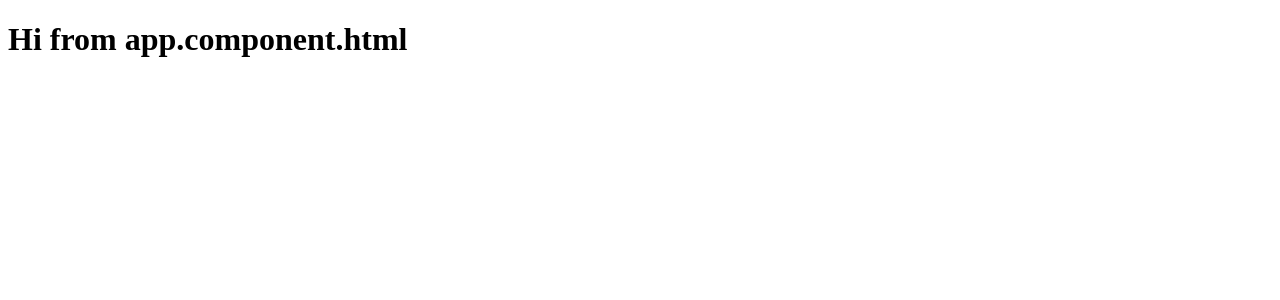
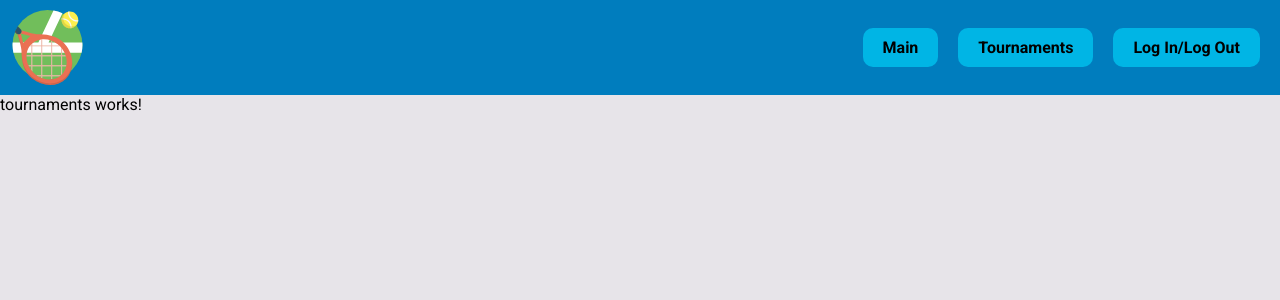
Before and after one commit to fodortamas96/TournamentTrackerFE, an Angular app: page / in a window 1280 px wide. Shown: the top 300 px of the page. Built offline with nearby package versions, Linux system fonts and the light colour scheme.

Commit message:
Created a basic navbar

```diff
--- a/src/app/app.component.css
+++ b/src/app/app.component.css
@@ -0,0 +1,26 @@
+.logo {
+    width: 75px;
+}
+
+header {
+    display: flex;
+    width: 100%;
+    justify-content: space-between;
+    align-items: center;
+    padding: 10px;
+    background-color: #007DBE;
+}
+
+nav ul {
+    list-style-type: none;
+    display: flex;
+    justify-content: space-around;
+    font-weight: 700;
+}
+
+nav ul li {
+    background-color: #00B5E5;
+    padding: 10px 20px;
+    border-radius: 10px;
+    margin: 0 10px;
+}
--- a/src/app/app.component.html
+++ b/src/app/app.component.html
@@ -1 +1,15 @@
-<h1>Hi from app.component.html</h1>
+<main>
+  <header>
+    <img class="logo" src="assets/logo.svg" alt="logo" aria-hidden="true">
+    <nav>
+      <ul>
+        <li>Main</li>
+        <li>Tournaments</li>
+        <li>Log In/Log Out</li>
+      </ul>
+    </nav>
+  </header>
+  <section class="content">
+    <app-tournaments></app-tournaments>
+  </section>
+</main>
--- a/src/app/app.component.ts
+++ b/src/app/app.component.ts
@@ -1,10 +1,14 @@
 import { Component } from '@angular/core';
 import { RouterOutlet } from '@angular/router';
+import { TournamentsComponent } from './tournaments/tournaments.component';
 
 @Component({
   selector: 'app-root',
   standalone: true,
-  imports: [RouterOutlet],
+  imports: [
+    RouterOutlet,
+    TournamentsComponent
+  ],
   templateUrl: './app.component.html',
   styleUrl: './app.component.css'
 })
--- a/src/index.html
+++ b/src/index.html
@@ -1,13 +1,21 @@
 <!doctype html>
 <html lang="en">
+
 <head>
   <meta charset="utf-8">
   <title>TournamentTrackerFE</title>
   <base href="/">
   <meta name="viewport" content="width=device-width, initial-scale=1">
   <link rel="icon" type="image/x-icon" href="favicon.ico">
+  <link rel="preconnect" href="https://fonts.googleapis.com">
+  <link rel="preconnect" href="https://fonts.gstatic.com" crossorigin>
+  <link
+    href="https://fonts.googleapis.com/css2?family=Roboto:ital,wght@0,100;0,300;0,400;0,500;0,700;0,900;1,100;1,300;1,400;1,500;1,700;1,900&display=swap"
+    rel="stylesheet">
 </head>
+
 <body>
   <app-root></app-root>
 </body>
+
 </html>
--- a/src/styles.css
+++ b/src/styles.css
@@ -1 +1,10 @@
-/* You can add global styles to this file, and also import other style files */
+* {
+    box-sizing: border-box;
+    margin: 0;
+    padding: 0;
+}
+
+html, body {
+    font-family: "Roboto", sans-serif;
+    background-color: #E7E4E9;
+}
```
Also changed, not shown: src/assets/logo.svg (added).
